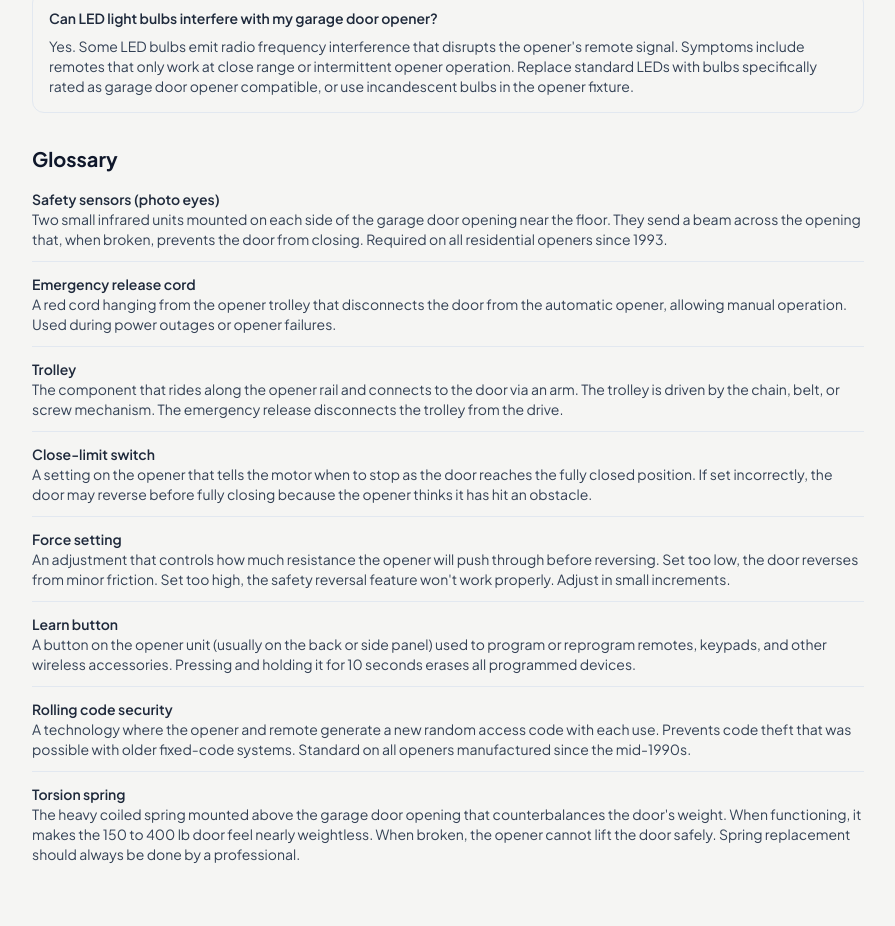
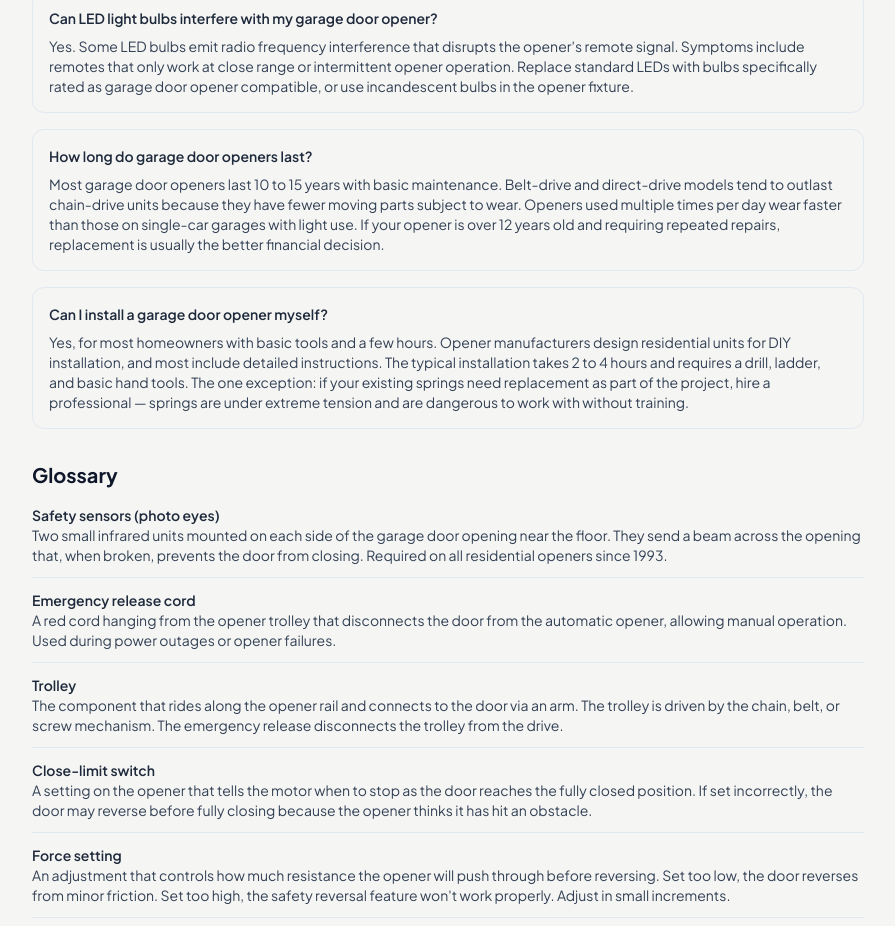
Before and after one commit to thebasementguide2026/thegarage.guide-, a Next.js app: page /problems/garage-door-opener-not-working in a window 1280 px wide. Shown: the part 5335-6261 px from the top of the page, without its empty margins (192-1087 px from the left). Built offline with nearby package versions, Linux system fonts and the light colour scheme.

Commit message:
Add 2 FAQs (opener lifespan, DIY install) to garage-door-opener-not-working

```diff
--- a/app/problems/garage-door-opener-not-working/page.tsx
+++ b/app/problems/garage-door-opener-not-working/page.tsx
@@ -18,6 +18,8 @@ const faqSchema = {
     { '@type': 'Question', name: 'How do I reset my garage door opener?', acceptedAnswer: { '@type': 'Answer', text: 'Most openers can be reset by unplugging the unit for 30 seconds and plugging it back in. To reset the remote programming, press and hold the Learn button on the opener unit for about 10 seconds until the indicator light turns off. Then reprogram your remotes and keypads by pressing Learn once and pressing the remote button within 30 seconds.' } },
     { '@type': 'Question', name: 'How much does it cost to repair a garage door opener?', acceptedAnswer: { '@type': 'Answer', text: 'Simple fixes (batteries, sensor alignment, lubrication) cost $0 to $20 DIY. Gear replacement costs $20 to $40 for the part or $150 to $250 professionally. A full professional service call averages $150 to $350. If the repair exceeds $200 and the opener is over 10 years old, replacement is usually the better investment.' } },
     { '@type': 'Question', name: 'Can LED light bulbs interfere with my garage door opener?', acceptedAnswer: { '@type': 'Answer', text: 'Yes. Some LED bulbs emit radio frequency interference that disrupts the opener\'s remote signal. Symptoms include remotes that only work at close range or intermittent opener operation. Replace standard LEDs with bulbs specifically rated as garage door opener compatible, or use incandescent bulbs in the opener fixture.' } },
+    { '@type': 'Question', name: 'How long do garage door openers last?', acceptedAnswer: { '@type': 'Answer', text: 'Most garage door openers last 10 to 15 years with basic maintenance. Belt-drive and direct-drive models tend to outlast chain-drive units because they have fewer moving parts subject to wear. Openers used multiple times per day wear faster than those on single-car garages with light use. If your opener is over 12 years old and requiring repeated repairs, replacement is usually the better financial decision.' } },
+    { '@type': 'Question', name: 'Can I install a garage door opener myself?', acceptedAnswer: { '@type': 'Answer', text: 'Yes, for most homeowners with basic tools and a few hours. Opener manufacturers design residential units for DIY installation, and most include detailed instructions. The typical installation takes 2 to 4 hours and requires a drill, ladder, and basic hand tools. The one exception: if your existing springs need replacement as part of the project, hire a professional — springs are under extreme tension and are dangerous to work with without training.' } },
   ],
 }
 
@@ -425,6 +427,14 @@ export default function GarageDoorOpenerNotWorking() {
               <h3 className='font-semibold text-slate-800 text-sm mb-2'>Can LED light bulbs interfere with my garage door opener?</h3>
               <p className='text-slate-700 text-sm'>Yes. Some LED bulbs emit radio frequency interference that disrupts the opener's remote signal. Symptoms include remotes that only work at close range or intermittent opener operation. Replace standard LEDs with bulbs specifically rated as garage door opener compatible, or use incandescent bulbs in the opener fixture.</p>
             </div>
+            <div className='border border-slate-200 rounded-lg p-4'>
+              <h3 className='font-semibold text-slate-800 text-sm mb-2'>How long do garage door openers last?</h3>
+              <p className='text-slate-700 text-sm'>Most garage door openers last 10 to 15 years with basic maintenance. Belt-drive and direct-drive models tend to outlast chain-drive units because they have fewer moving parts subject to wear. Openers used multiple times per day wear faster than those on single-car garages with light use. If your opener is over 12 years old and requiring repeated repairs, replacement is usually the better financial decision.</p>
+            </div>
+            <div className='border border-slate-200 rounded-lg p-4'>
+              <h3 className='font-semibold text-slate-800 text-sm mb-2'>Can I install a garage door opener myself?</h3>
+              <p className='text-slate-700 text-sm'>Yes, for most homeowners with basic tools and a few hours. Opener manufacturers design residential units for DIY installation, and most include detailed instructions. The typical installation takes 2 to 4 hours and requires a drill, ladder, and basic hand tools. The one exception: if your existing springs need replacement as part of the project, hire a professional — springs are under extreme tension and are dangerous to work with without training.</p>
+            </div>
           </div>
         </section>
 
```
